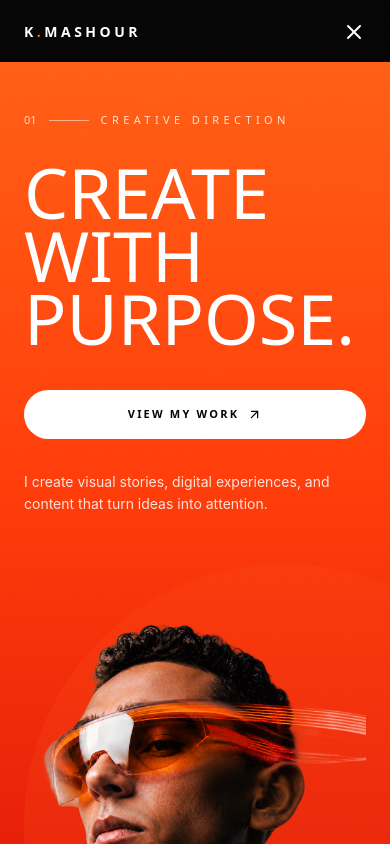
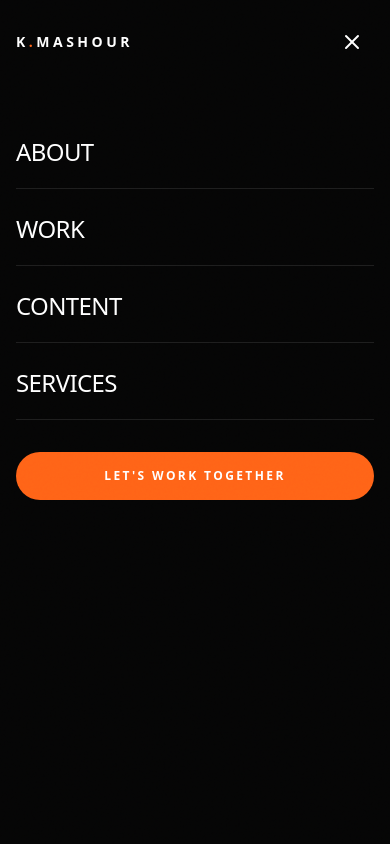
Before and after one commit to Jacob-Gamil/content-creator-website-, a Next.js app: page / in a window 390 px wide. Both pictures are taken after a click on the button "Open menu". Shown: the top 844 px of the page. Built offline with nearby package versions, Linux system fonts and the light colour scheme.

Commit message:
feat: fix the Nabbar menu

```diff
--- a/app/_components/layout/Navbar.tsx
+++ b/app/_components/layout/Navbar.tsx
@@ -23,39 +23,55 @@ export default function Navbar() {
   const menuTl = useRef<gsap.core.Timeline | null>(null);
   const openRef = useRef(false);
 
+  // Keep the latest menu state available to event handlers.
   useEffect(() => {
     openRef.current = open;
   }, [open]);
 
-  // Intro + mobile menu timeline
+  // Intro animation and mobile menu timeline.
   useGSAP(
     () => {
-      // Header is `invisible` in the markup to avoid a flash before GSAP runs
-      gsap.set("[data-nav-root]", { autoAlpha: 1 });
+      const header = headerRef.current;
+      const menu = menuRef.current;
 
-      const mm = gsap.matchMedia();
+      if (!header || !menu) return;
 
-      mm.add("(prefers-reduced-motion: no-preference)", () => {
-        gsap.from("[data-nav='item']", {
-          y: -24,
-          opacity: 0,
-          duration: 1,
+      const introItems = header.querySelectorAll("[data-nav='item']");
+      const menuItems = menu.querySelectorAll("[data-menu='item']");
+
+      gsap.set(menu, {
+        autoAlpha: 0,
+        clipPath: "inset(0% 0% 100% 0%)",
+        pointerEvents: "none",
+      });
+
+      // Header intro.
+      const intro = gsap.matchMedia();
+
+      intro.add("(prefers-reduced-motion: no-preference)", () => {
+        gsap.from(introItems, {
+          y: -20,
+          autoAlpha: 0,
+          duration: 0.8,
           stagger: 0.08,
-          delay: 0.2,
+          delay: 0.15,
           ease: "power3.out",
+          clearProps: "transform,opacity,visibility",
         });
       });
 
-      // Mobile menu: clip-path wipe, then links rise in
-      const menu = menuRef.current;
-      if (menu) {
-        gsap.set(menu, { clipPath: "inset(0% 0% 100% 0%)" });
-
+      // Mobile menu animation.
       const tl = gsap.timeline({
         paused: true,
         defaults: { ease: "power4.out" },
+        onStart: () => {
+          gsap.set(menu, { pointerEvents: "auto" });
+        },
         onReverseComplete: () => {
-            gsap.set(menu, { autoAlpha: 0 });
+          gsap.set(menu, {
+            autoAlpha: 0,
+            pointerEvents: "none",
+          });
         },
       });
 
@@ -64,94 +80,147 @@ export default function Navbar() {
           menu,
           {
             clipPath: "inset(0% 0% 0% 0%)",
-              duration: 0.8,
+            duration: 0.65,
             ease: "power4.inOut",
           },
           0,
         )
-          .from(
-            "[data-menu='item']",
-            { y: 48, opacity: 0, duration: 0.8, stagger: 0.07 },
-            0.35,
+        .fromTo(
+          menuItems,
+          { y: 24, autoAlpha: 0 },
+          {
+            y: 0,
+            autoAlpha: 1,
+            duration: 0.45,
+            stagger: 0.06,
+            clearProps: "transform",
+          },
+          0.25,
         );
 
       if (window.matchMedia("(prefers-reduced-motion: reduce)").matches) {
-          tl.timeScale(6);
+        tl.timeScale(4);
       }
 
       menuTl.current = tl;
-      }
+
+      return () => {
+        intro.revert();
+        menuTl.current = null;
+      };
     },
     { scope: headerRef },
   );
 
-  // Open / close the mobile menu
+  // Synchronize the menu animation with React state.
+  useGSAP(
+    () => {
+      const tl = menuTl.current;
+
+      if (!tl) return;
+
+      if (open) {
+        tl.play();
+      } else {
+        tl.reverse();
+      }
+    },
+    { dependencies: [open] },
+  );
+
+  // Lock background scrolling while the menu is open.
   useEffect(() => {
-    document.body.style.overflow = open ? "hidden" : "";
-    if (open) menuTl.current?.play();
-    else menuTl.current?.reverse();
+    if (!open) return;
+
+    const previousOverflow = document.body.style.overflow;
+    document.body.style.overflow = "hidden";
+
+    return () => {
+      document.body.style.overflow = previousOverflow;
+    };
   }, [open]);
 
-  // Background on scroll + hide on scroll down / show on scroll up
+  // Scroll background and hide/show the desktop/mobile header.
   useEffect(() => {
     let lastY = window.scrollY;
     let hidden = false;
 
     const onScroll = () => {
       const y = window.scrollY;
+
       setScrolled(y > 40);
 
-      if (openRef.current) return;
+      if (openRef.current) {
+        lastY = y;
+        return;
+      }
 
       const goingDown = y > lastY;
       const shouldHide = goingDown && y > 120;
 
       if (shouldHide !== hidden && Math.abs(y - lastY) > 4) {
         hidden = shouldHide;
+
         gsap.to(headerRef.current, {
           yPercent: hidden ? -100 : 0,
-          duration: 0.6,
+          duration: 0.4,
           ease: "power3.out",
-          overwrite: "auto",
+          overwrite: true,
         });
       }
+
       lastY = y;
     };
 
     window.addEventListener("scroll", onScroll, { passive: true });
-    return () => window.removeEventListener("scroll", onScroll);
+
+    return () => {
+      window.removeEventListener("scroll", onScroll);
+      gsap.killTweensOf(headerRef.current);
+    };
   }, []);
 
+  // Always reveal the header before opening the mobile menu.
+  const openMenu = () => {
+    gsap.killTweensOf(headerRef.current);
+    gsap.set(headerRef.current, { yPercent: 0 });
+    setOpen(true);
+  };
+
+  const closeMenu = () => {
+    setOpen(false);
+  };
+
   return (
+    <>
       <header
         ref={headerRef}
-      className={`fixed top-0 left-0 right-0 z-50 transition-[background-color,border-color,backdrop-filter] duration-500 ${
+        className={`fixed top-0 left-0 right-0 z-50 border-b transition-[background-color,border-color,backdrop-filter] duration-300 ${
           scrolled
-          ? "bg-brand-black/80 backdrop-blur-md border-b border-white/10"
-          : "bg-transparent border-b border-transparent"
+            ? "border-white/10 bg-brand-black/80 backdrop-blur-md"
+            : "border-transparent bg-transparent"
         }`}
       >
-      <nav
-        data-nav-root
-        className="invisible mx-auto flex max-w-[1600px] items-center justify-between px-6 py-5 lg:px-10"
-      >
+        <nav className="mx-auto flex max-w-[1600px] items-center justify-between px-4 py-5 sm:px-6 lg:px-10">
           <a
             data-nav="item"
             href="#top"
+            onClick={closeMenu}
             className="font-display text-sm font-semibold uppercase tracking-[0.25em] text-white"
           >
             K<span className="text-brand-orange">.</span>Mashour
           </a>
 
+          {/* Desktop navigation */}
           <div className="hidden items-center gap-10 md:flex">
-          {links.map((l) => (
+            {links.map((link) => (
               <a
                 data-nav="item"
-              key={l.label}
-              href={l.href}
+                key={link.label}
+                href={link.href}
                 className="group relative text-[11px] font-display font-medium uppercase tracking-[0.25em] text-white/70 transition-colors hover:text-white"
               >
-              {l.label}
+                {link.label}
                 <span className="absolute -bottom-1 left-0 h-px w-0 bg-brand-orange transition-all duration-300 group-hover:w-full" />
               </a>
             ))}
@@ -166,57 +235,75 @@ export default function Navbar() {
             </a>
           </div>
 
+          {/* Mobile menu toggle */}
           <button
-          data-nav="item"
+            type="button"
             aria-label="Open menu"
             aria-expanded={open}
-          onClick={() => setOpen(true)}
-          className="text-white md:hidden"
+            aria-controls="mobile-navigation"
+            onClick={openMenu}
+            className="flex h-11 w-11 touch-manipulation items-center justify-center text-white md:hidden"
           >
-          <Menu size={22} />
+            <Menu size={24} />
           </button>
         </nav>
+      </header>
 
-      {/* Mobile menu (always mounted so GSAP can animate in and out) */}
+      {/* Full-screen mobile menu — outside the animated header */}
       <div
+        id="mobile-navigation"
         ref={menuRef}
         aria-hidden={!open}
-        className="invisible fixed inset-0 z-9999 bg-brand-black grain md:hidden"
+        inert={!open}
+        className="invisible fixed inset-0 z-[999] overflow-y-auto overscroll-contain bg-brand-black grain md:hidden"
       >
-        <div className="flex items-center justify-between px-6 py-5">
-          <span className="font-display text-sm font-semibold uppercase tracking-[0.25em] text-white">
+        <div className="flex items-center justify-between px-4 py-5 sm:px-6">
+          <a
+            href="#top"
+            onClick={closeMenu}
+            className="font-display text-sm font-semibold uppercase tracking-[0.25em] text-white"
+          >
             K<span className="text-brand-orange">.</span>Mashour
-          </span>
+          </a>
+
           <button
+            type="button"
             aria-label="Close menu"
-            onClick={() => setOpen(false)}
-            className="text-white"
+            onClick={closeMenu}
+            className="flex h-11 w-11 touch-manipulation items-center justify-center text-white"
           >
             <X size={24} />
           </button>
         </div>
-        <div className="mt-10 flex flex-col gap-2 px-6">
-          {links.map((l) => (
+
+        <nav
+          aria-label="Mobile navigation"
+          className="mx-auto mt-8 flex max-w-2xl flex-col gap-1 px-4 pb-10 sm:mt-10 sm:px-6"
+        >
+          {links.map((link) => (
             <a
               data-menu="item"
-              key={l.label}
-              href={l.href}
-              onClick={() => setOpen(false)}
-              className="border-b border-white/10 py-5 font-display text-3xl font-light uppercase tracking-tight text-white"
+              key={link.label}
+              href={link.href}
+              onClick={closeMenu}
+              tabIndex={open ? 0 : -1}
+              className="border-b border-white/10 py-5 font-display text-2xl font-light uppercase tracking-tight text-white transition-colors hover:text-brand-orange sm:py-6 sm:text-3xl"
             >
-              {l.label}
+              {link.label}
             </a>
           ))}
+
           <a
             data-menu="item"
             href="#services"
-            onClick={() => setOpen(false)}
-            className="mt-8 inline-block rounded-full bg-brand-orange px-6 py-4 text-center text-xs font-display font-semibold uppercase tracking-[0.2em] text-white"
+            onClick={closeMenu}
+            tabIndex={open ? 0 : -1}
+            className="mt-7 inline-flex min-h-12 items-center justify-center rounded-full bg-brand-orange px-6 py-4 text-center text-xs font-display font-semibold uppercase tracking-[0.2em] text-white"
           >
             Let's Work Together
           </a>
+        </nav>
       </div>
-      </div>
-    </header>
+    </>
   );
 }
```
Lines whose indentation alone changed are shown as unchanged.
